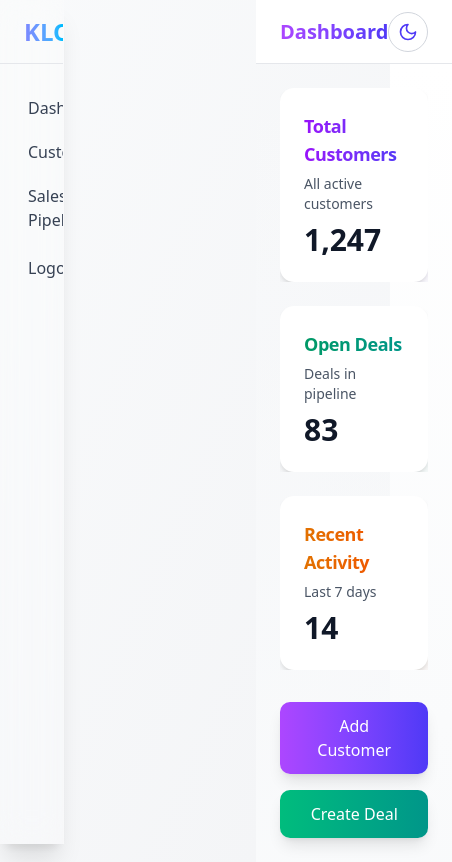
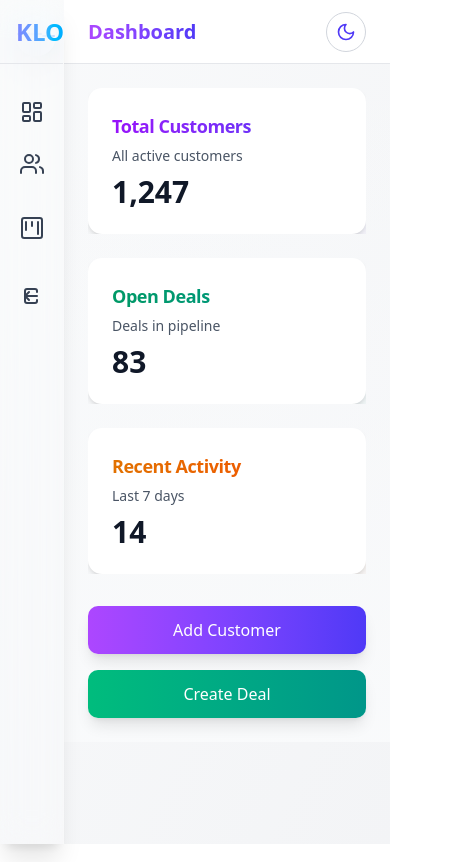
Before and after one commit to MazRadwan/klozr, a Next.js app: page /dashboard in a window 390 px wide. Shown: the whole page, 452 px wide, since content can reach past the window. Built offline with nearby package versions, Linux system fonts and the light colour scheme.

Commit message:
sidebar update

```diff
--- a/src/components/layout/DashboardLayout.tsx
+++ b/src/components/layout/DashboardLayout.tsx
@@ -12,8 +12,24 @@ import Link from 'next/link';
  * with a fixed sidebar, header with theme toggle, and main content area.
  * @param children - The content to be rendered within the dashboard layout
  */
+import { useState, useRef, useEffect } from 'react';
+
 export function DashboardLayout({ children }: { children: React.ReactNode }) {
   const { theme, setTheme } = useTheme();
+  const [sidebarOpen, setSidebarOpen] = useState(false);
+  const sidebarRef = useRef<HTMLDivElement>(null);
+
+  // Close sidebar when clicking outside (mobile)
+  useEffect(() => {
+    if (!sidebarOpen) return;
+    function handleClick(e: MouseEvent) {
+      if (sidebarRef.current && !sidebarRef.current.contains(e.target as Node)) {
+        setSidebarOpen(false);
+      }
+    }
+    document.addEventListener('mousedown', handleClick);
+    return () => document.removeEventListener('mousedown', handleClick);
+  }, [sidebarOpen]);
 
   const toggleTheme = () => {
     setTheme(theme === 'dark' ? 'light' : 'dark');
@@ -22,45 +38,76 @@ export function DashboardLayout({ children }: { children: React.ReactNode }) {
   return (
     <div className="min-h-screen flex bg-gradient-to-br from-gray-50 to-gray-100 dark:from-gray-900 dark:to-gray-800 transition-colors duration-300">
       {/* Sidebar */}
-      <aside className="group/sidebar fixed inset-y-0 left-0 z-30 flex flex-col h-screen w-16 md:w-20 lg:w-64 bg-white/20 dark:bg-slate-900/40 shadow-xl border-r border-white/10 dark:border-slate-800/30 backdrop-blur-lg transition-all duration-300 hover:w-64 focus-within:w-64 hover:shadow-2xl overflow-hidden">
+      {/* Hamburger for mobile */}
+      <button
+        className="fixed top-4 left-4 z-40 flex md:hidden items-center justify-center w-10 h-10 rounded-full bg-white/80 dark:bg-slate-900/80 shadow-lg backdrop-blur-md border border-white/20 dark:border-slate-800/30"
+        aria-label="Open sidebar"
+        onClick={() => setSidebarOpen(true)}
+      >
+        <span className="block w-6 h-0.5 bg-gradient-to-r from-indigo-400 via-sky-400 to-blue-600 rounded-full mb-1" />
+        <span className="block w-6 h-0.5 bg-gradient-to-r from-indigo-400 via-sky-400 to-blue-600 rounded-full mb-1" />
+        <span className="block w-6 h-0.5 bg-gradient-to-r from-indigo-400 via-sky-400 to-blue-600 rounded-full" />
+      </button>
 
-        <div className="flex h-16 items-center px-6 border-b border-gray-200 dark:border-gray-700">
+      {/* Overlay for mobile */}
+      {sidebarOpen && (
+        <div className="fixed inset-0 z-30 bg-black/40 md:hidden" onClick={() => setSidebarOpen(false)} />
+      )}
+
+      <aside
+        ref={sidebarRef}
+        className={cn(
+          "fixed inset-y-0 left-0 z-40 flex flex-col h-screen bg-white/20 dark:bg-slate-900/40 shadow-xl border-r border-white/10 dark:border-slate-800/30 backdrop-blur-lg transition-all duration-300 overflow-hidden",
+          "group/sidebar",
+          sidebarOpen ? "w-64" : "w-16 md:w-20 hover:w-64 focus-within:w-64",
+          sidebarOpen ? "md:w-64" : ""
+        )}
+        onMouseEnter={() => !sidebarOpen && window.innerWidth >= 768 && setSidebarOpen(true)}
+        onMouseLeave={() => sidebarOpen && window.innerWidth >= 768 && setSidebarOpen(false)}
+        tabIndex={-1}
+        aria-label="Sidebar navigation"
+      >
+        <div className="flex h-16 items-center px-4 border-b border-gray-200 dark:border-gray-700 transition-all duration-300">
           <div className="flex items-center gap-2">
-  <span className="text-2xl font-extrabold bg-gradient-to-r from-indigo-400 via-sky-400 to-blue-600 bg-clip-text text-transparent animate-gradient-x">KLOZR</span>
-  <span className="hidden md:inline-block text-xs font-bold tracking-widest text-white/80 dark:text-slate-300/60 ml-1 px-2 py-1 rounded-full bg-gradient-to-r from-indigo-500/30 to-blue-600/30 backdrop-blur-md">CRM</span>
-</div>
+            <span className="text-2xl font-extrabold bg-gradient-to-r from-indigo-400 via-sky-400 to-blue-600 bg-clip-text text-transparent animate-gradient-x">KLOZR</span>
+            <span className="hidden md:inline-block text-xs font-bold tracking-widest text-white/80 dark:text-slate-300/60 ml-1 px-2 py-1 rounded-full bg-gradient-to-r from-indigo-500/30 to-blue-600/30 backdrop-blur-md">CRM</span>
+          </div>
         </div>
-        <nav className="flex flex-col gap-1 px-4 py-6">
+        <nav className="flex flex-col gap-1 px-2 py-6">
           <Link
             href="/dashboard"
-            className="flex items-center gap-3 rounded-lg px-3 py-2 text-gray-700 dark:text-gray-300 hover:bg-gray-100 dark:hover:bg-gray-800 hover:text-purple-600 dark:hover:text-indigo-400 transition-colors"
+            className="flex items-center gap-3 rounded-lg px-3 py-2 my-1 text-gray-700 dark:text-gray-300 hover:bg-gray-100 dark:hover:bg-gray-800 hover:text-indigo-500 dark:hover:text-indigo-400 transition-colors"
           >
-            <span className="font-medium">Dashboard</span>
+            <span className="inline-block w-6"><svg width="24" height="24" fill="none" stroke="currentColor" strokeWidth="2" strokeLinecap="round" strokeLinejoin="round" className="lucide lucide-layout-dashboard"><rect x="3" y="3" width="7" height="9" rx="1"/><rect x="14" y="3" width="7" height="5" rx="1"/><rect x="14" y="12" width="7" height="9" rx="1"/><rect x="3" y="16" width="7" height="5" rx="1"/></svg></span>
+            <span className={sidebarOpen ? "opacity-100 ml-2" : "opacity-0 ml-0 w-0 overflow-hidden transition-all duration-300"}>Dashboard</span>
           </Link>
           <Link
             href="/customers"
-            className="flex items-center gap-3 rounded-lg px-3 py-2 text-gray-700 dark:text-gray-300 hover:bg-gray-100 dark:hover:bg-gray-800 hover:text-purple-600 dark:hover:text-indigo-400 transition-colors"
+            className="flex items-center gap-3 rounded-lg px-3 py-2 my-1 text-gray-700 dark:text-gray-300 hover:bg-gray-100 dark:hover:bg-gray-800 hover:text-indigo-500 dark:hover:text-indigo-400 transition-colors"
           >
-            <span className="font-medium">Customers</span>
+            <span className="inline-block w-6"><svg width="24" height="24" fill="none" stroke="currentColor" strokeWidth="2" strokeLinecap="round" strokeLinejoin="round" className="lucide lucide-users"><path d="M16 21v-2a4 4 0 0 0-4-4H5a4 4 0 0 0-4 4v2"/><circle cx="9" cy="7" r="4"/><path d="M23 21v-2a4 4 0 0 0-3-3.87"/><path d="M16 3.13a4 4 0 0 1 0 7.75"/></svg></span>
+            <span className={sidebarOpen ? "opacity-100 ml-2" : "opacity-0 ml-0 w-0 overflow-hidden transition-all duration-300"}>Customers</span>
           </Link>
           <Link
             href="/pipeline"
-            className="flex items-center gap-3 rounded-lg px-3 py-2 text-gray-700 dark:text-gray-300 hover:bg-gray-100 dark:hover:bg-gray-800 hover:text-purple-600 dark:hover:text-indigo-400 transition-colors"
+            className="flex items-center gap-3 rounded-lg px-3 py-2 my-1 text-gray-700 dark:text-gray-300 hover:bg-gray-100 dark:hover:bg-gray-800 hover:text-indigo-500 dark:hover:text-indigo-400 transition-colors"
           >
-            <span className="font-medium">Sales Pipeline</span>
+            <span className="inline-block w-6"><svg width="24" height="24" fill="none" stroke="currentColor" strokeWidth="2" strokeLinecap="round" strokeLinejoin="round" className="lucide lucide-kanban"><rect x="2" y="2" width="20" height="20" rx="2.18"/><path d="M6 6v8"/><path d="M12 6v4"/><path d="M18 6v12"/></svg></span>
+            <span className={sidebarOpen ? "opacity-100 ml-2" : "opacity-0 ml-0 w-0 overflow-hidden transition-all duration-300"}>Sales Pipeline</span>
           </Link>
           <div className="flex-1" />
           <Link
             href="/api/auth/signout"
-            className="flex items-center gap-3 rounded-lg px-3 py-2 text-gray-700 dark:text-gray-300 hover:bg-gray-100 dark:hover:bg-gray-800 hover:text-red-600 dark:hover:text-red-400 transition-colors"
+            className="flex items-center gap-3 rounded-lg px-3 py-2 my-1 text-gray-700 dark:text-gray-300 hover:bg-gray-100 dark:hover:bg-gray-800 hover:text-red-600 dark:hover:text-red-400 transition-colors"
           >
-            <span className="font-medium">Logout</span>
+            <span className="inline-block w-6"><svg width="24" height="24" fill="none" stroke="currentColor" strokeWidth="2" strokeLinecap="round" strokeLinejoin="round" className="lucide lucide-log-out"><path d="M9 16l-4-4 4-4"/><path d="M5 12h12"/><path d="M17 16v1a2 2 0 0 1-2 2H7a2 2 0 0 1-2-2V7a2 2 0 0 1 2-2h8a2 2 0 0 1 2 2v1"/></svg></span>
+            <span className={sidebarOpen ? "opacity-100 ml-2" : "opacity-0 ml-0 w-0 overflow-hidden transition-all duration-300"}>Logout</span>
           </Link>
         </nav>
       </aside>
 
       {/* Main Content */}
-      <div className="flex-1 ml-64 transition-all duration-300">
+      <div className={cn("flex-1 transition-all duration-300", sidebarOpen ? "ml-64" : "ml-16 md:ml-20")}>
         {/* Header */}
         <header className="sticky top-0 z-20 flex h-16 items-center justify-between px-6 bg-white/95 dark:bg-gray-950/95 backdrop-blur-sm border-b border-gray-200 dark:border-gray-700 transition-colors duration-300">
           <h1 className="text-xl font-semibold bg-clip-text text-transparent bg-gradient-to-r from-purple-500 to-indigo-600">Dashboard</h1>
```
